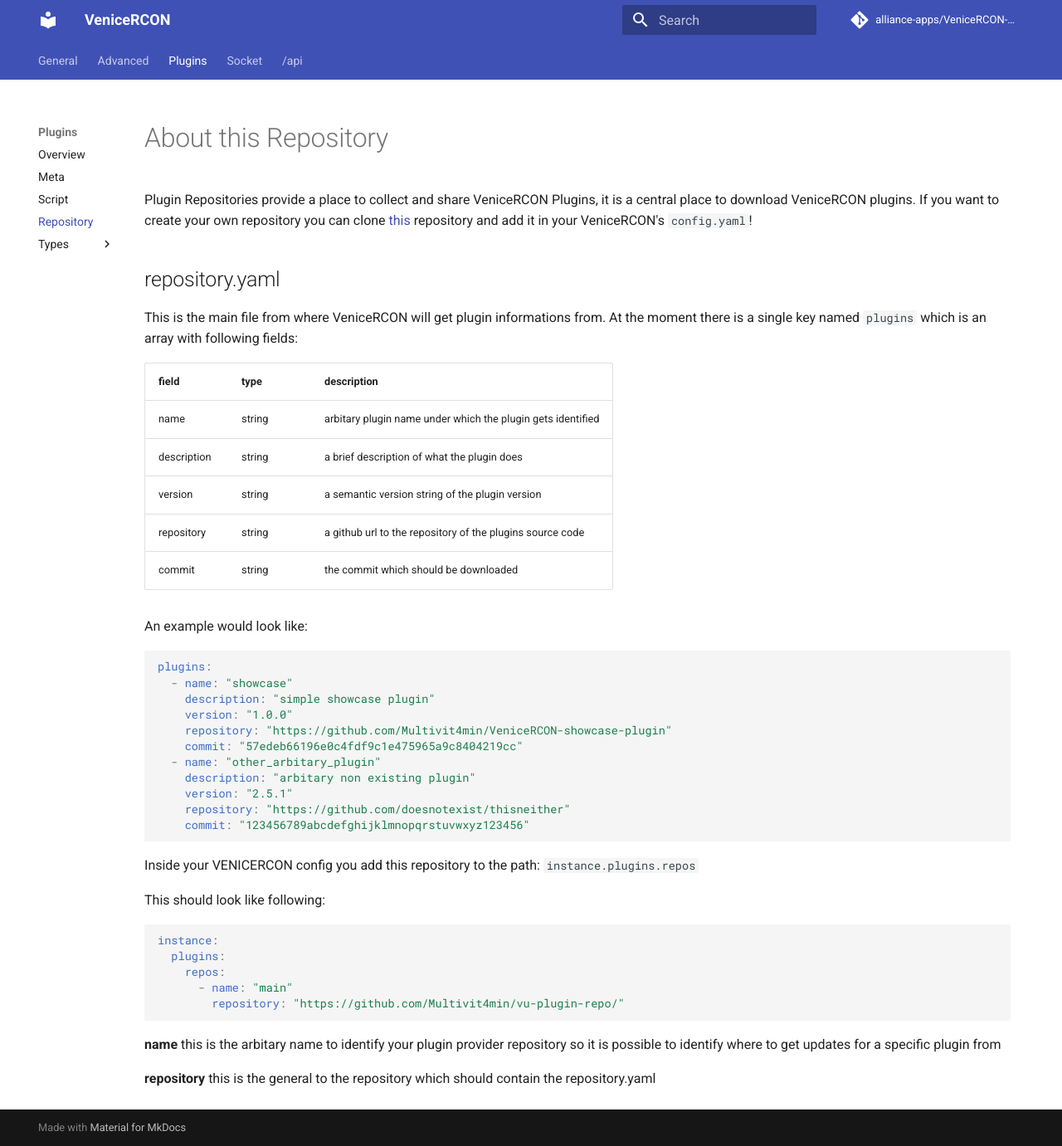
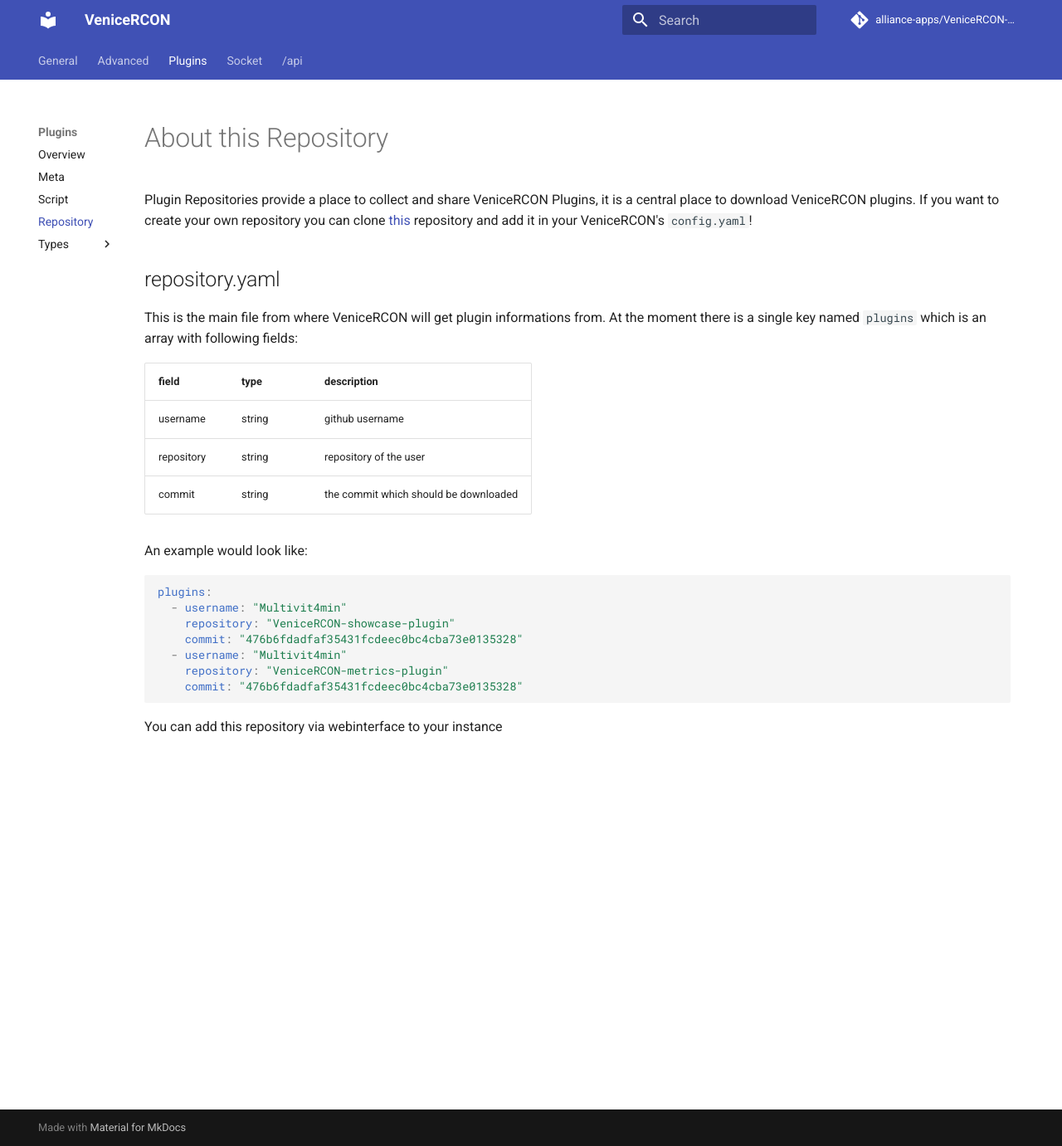
Before and after one commit to alliance-apps/VeniceRCON-documentation, an MkDocs documentation site: the page built from docs/general/plugin/repository.md, in a window 1280 px wide and 1381 px high. Shown: the whole window at 83% size. Built offline with MkDocs 1.6.1 and Material for MkDocs 9.7.7, drawn with Linux system fonts in a browser that asks for light colours; comment, search, counter and statistics services are not loaded.

Commit message:
update repository.md

````diff
--- a/docs/general/plugin/repository.md
+++ b/docs/general/plugin/repository.md
@@ -10,38 +10,19 @@ At the moment there is a single key named `plugins` which is an array with follo
 
 field       | type   | description
 ------------|--------|-------------------------------------------------------------
-name        | string | arbitary plugin name under which the plugin gets identified
-description | string | a brief description of what the plugin does
-version     | string | a semantic version string of the plugin version
-repository  | string | a github url to the repository of the plugins source code
+username    | string | github username
+repository  | string | repository of the user
 commit      | string | the commit which should be downloaded
 
 An example would look like:
 ```yaml
 plugins:
-  - name: "showcase"
-    description: "simple showcase plugin"
-    version: "1.0.0"
-    repository: "https://github.com/Multivit4min/VeniceRCON-showcase-plugin"
-    commit: "57edeb66196e0c4fdf9c1e475965a9c8404219cc"
-  - name: "other_arbitary_plugin"
-    description: "arbitary non existing plugin"
-    version: "2.5.1"
-    repository: "https://github.com/doesnotexist/thisneither"
-    commit: "123456789abcdefghijklmnopqrstuvwxyz123456"
+  - username: "Multivit4min"
+    repository: "VeniceRCON-showcase-plugin"
+    commit: "476b6fdadfaf35431fcdeec0bc4cba73e0135328"
+  - username: "Multivit4min"
+    repository: "VeniceRCON-metrics-plugin"
+    commit: "476b6fdadfaf35431fcdeec0bc4cba73e0135328"
 ```
 
-Inside your VENICERCON config you add this repository to the path: `instance.plugins.repos`
-
-This should look like following:
-```yaml
-instance:
-  plugins:
-    repos:
-      - name: "main"
-        repository: "https://github.com/Multivit4min/vu-plugin-repo/"
-```
-
-**name** this is the arbitary name to identify your plugin provider repository so it is possible to identify where to get updates for a specific plugin from
-
-**repository** this is the general to the repository which should contain the repository.yaml
+You can add this repository via webinterface to your instance
````
